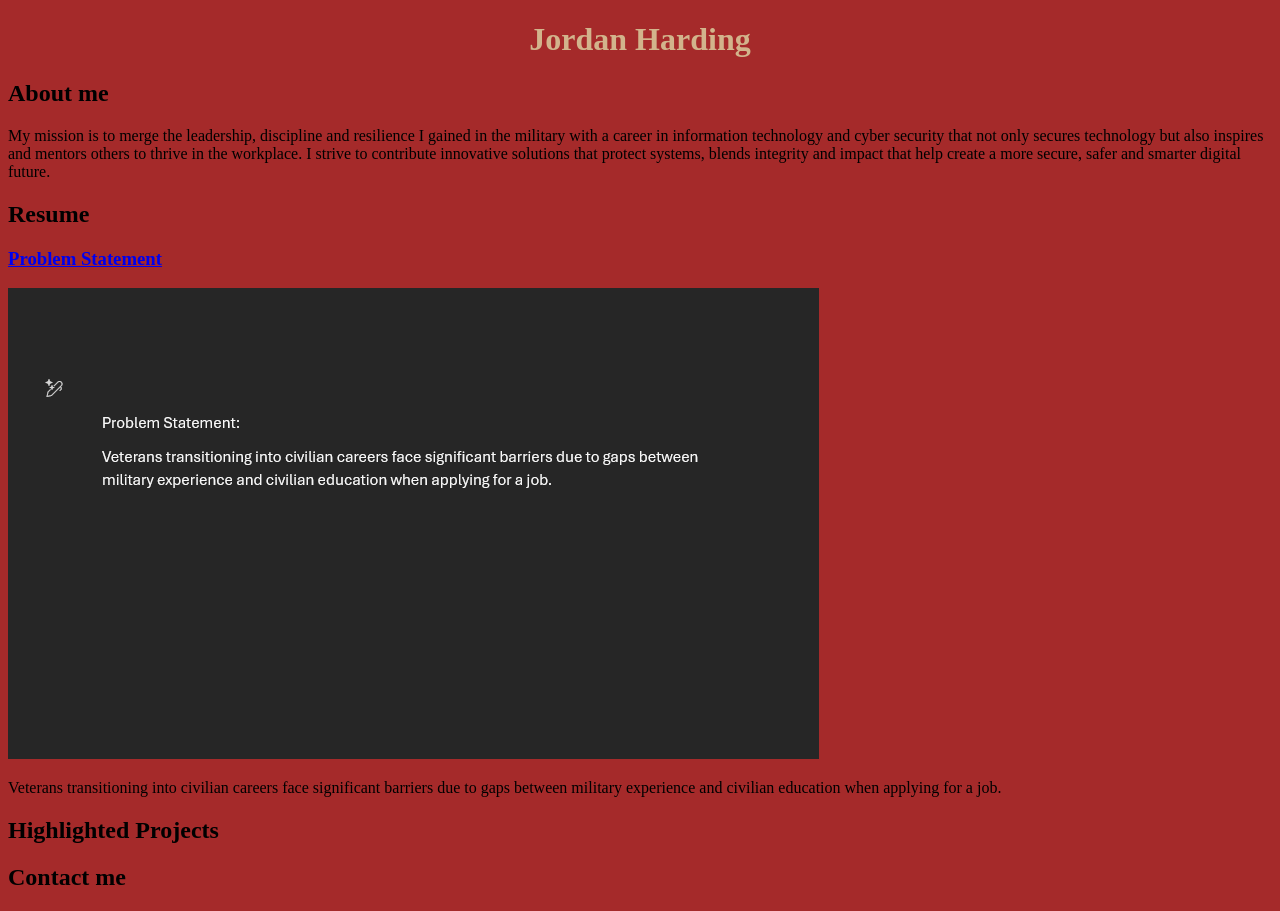
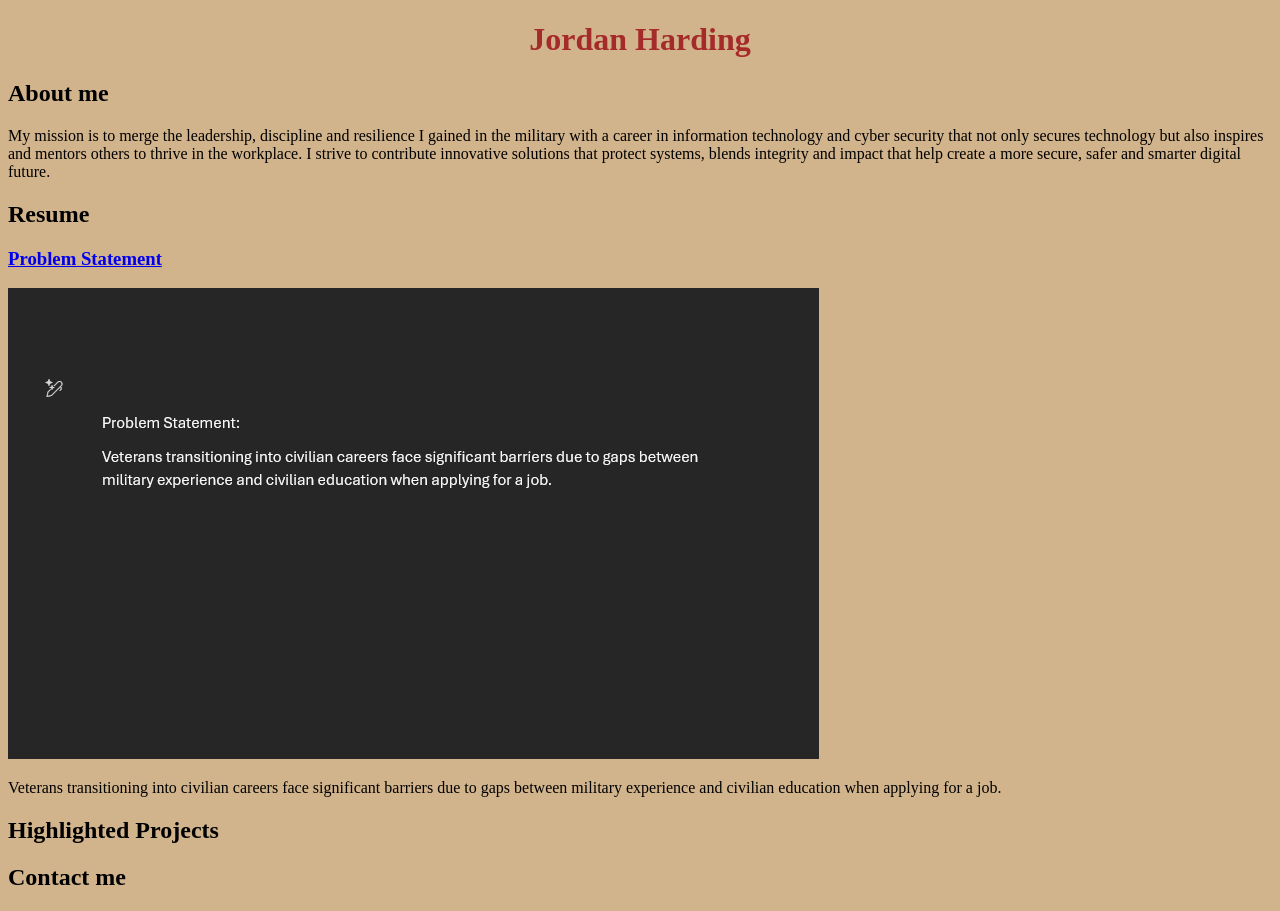
Before and after one commit to JHarding01/JHarding01.github.io, a plain HTML site: page index.html in a window 1280 px wide. Drawn offline with Linux system fonts and the light colour scheme.

Commit message:
style update

```diff
--- a/styles.css
+++ b/styles.css
@@ -1,8 +1,8 @@
 body{
-    background: brown;
+    background: tan;
     font-family: 'Lucida Handwriting',;
 }
 h1 {
-    color:tan;
+    color:brown;
     text-align: center;
 }
```
